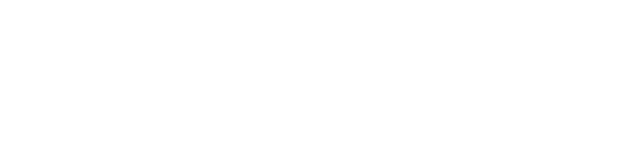
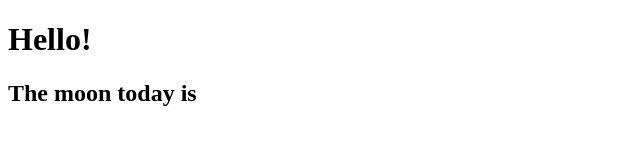
Before and after one commit to lindzht/artlog-js, a plain HTML site: page index.html in a window 1280 px wide. Shown: the whole page, without its empty margins (0-640 px from the left). Drawn offline with Linux system fonts and the light colour scheme.

Commit message:
added basic html5 structure to index.html with basic copy. will work on js next

```diff
--- a/index.html
+++ b/index.html
@@ -1 +1,25 @@
-<!-- test -->
+<!DOCTYPE html>
+<html lang="en">
+    <head>
+        <meta charset="utf-8" />
+        <title></title>
+        <script defer src"./script.js"> </script>
+        <link rel="stylesheet" href="./styles.css" />
+    </head>
+    <body>
+        <header>
+            <h1>Hello!</h1>
+        </header>
+        <main>
+            <article >
+                <h1>The moon today is</h1>
+            </article>
+
+        </main>
+        <aside>
+
+        </aside>
+
+    </body>
+
+</html>
```
